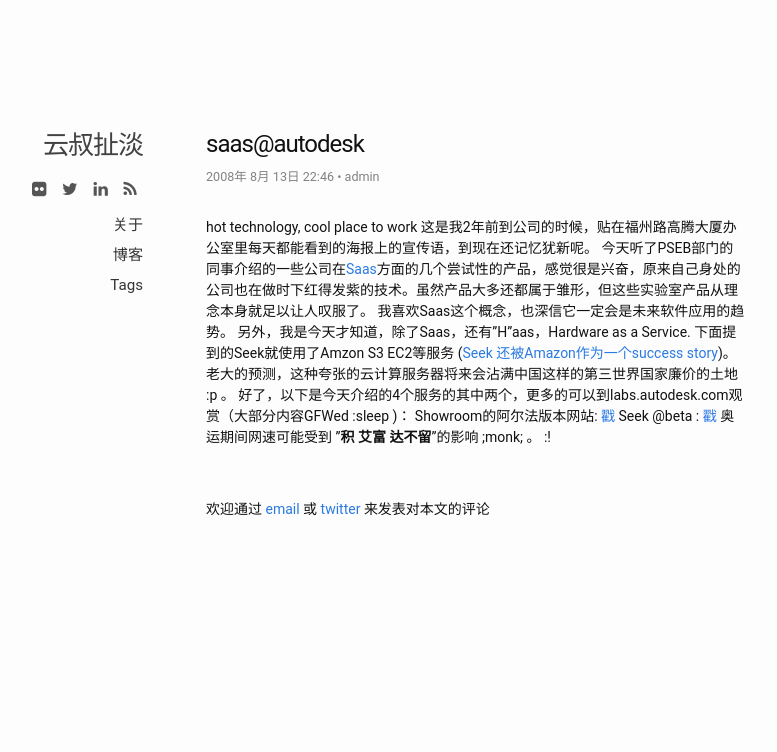
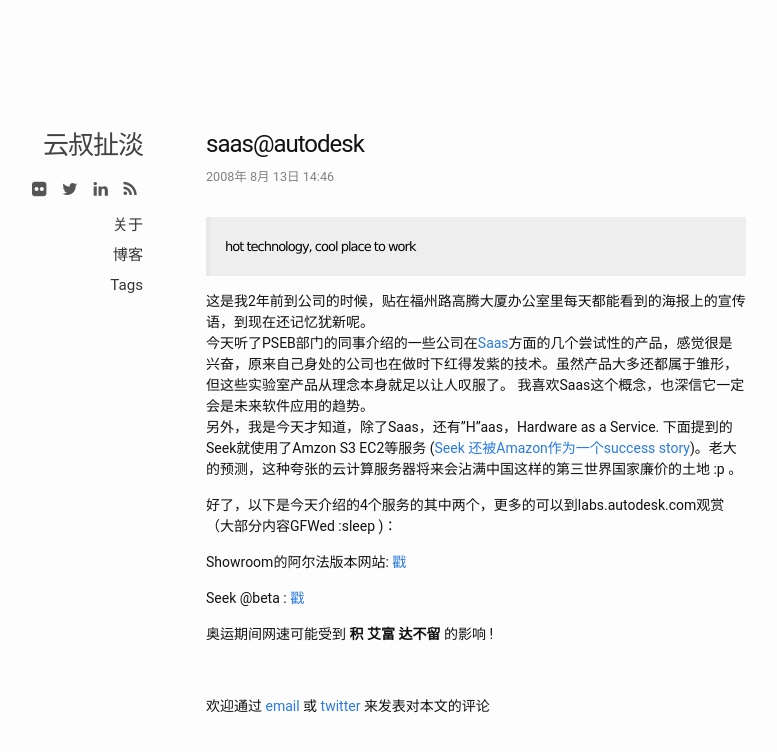
Before and after one commit to leoshcn/leoshcn.github.io, a Jekyll site: the page built from _posts/2008-08-13-saasatautodesk.md, in a window 1280 px wide. Shown: the top 752 px of the page, without its empty margins (177-954 px from the left). Built offline with Jekyll 4.4.1, drawn with Linux system fonts in a browser that asks for light colours.

Commit message:
saas article change

```diff
--- a/_posts/2008-08-13-saasatautodesk.md
+++ b/_posts/2008-08-13-saasatautodesk.md
@@ -1,17 +1,22 @@
 ---
 layout: post
 title: saas@autodesk
-date: 2008-08-13 22:46
-author: admin
-comments: true
-categories: [autodesk, saas, 观点]
+date: 2008-08-13 22:46 +0800
+tags: autodesk saas
 ---
-hot technology, cool place to work
+
+>hot technology, cool place to work
+
 这是我2年前到公司的时候，贴在福州路高腾大厦办公室里每天都能看到的海报上的宣传语，到现在还记忆犹新呢。
-今天听了PSEB部门的同事介绍的一些公司在<a href="http://en.wikipedia.org/wiki/Software_as_a_Service">Saas</a>方面的几个尝试性的产品，感觉很是兴奋，原来自己身处的公司也在做时下红得发紫的技术。虽然产品大多还都属于雏形，但这些实验室产品从理念本身就<!--more-->足以让人叹服了。
+今天听了PSEB部门的同事介绍的一些公司在<a href="http://en.wikipedia.org/wiki/Software_as_a_Service">Saas</a>方面的几个尝试性的产品，感觉很是兴奋，原来自己身处的公司也在做时下红得发紫的技术。虽然产品大多还都属于雏形，但这些实验室产品从理念本身就足以让人叹服了。
 我喜欢Saas这个概念，也深信它一定会是未来软件应用的趋势。
 另外，我是今天才知道，除了Saas，还有"H"aas，Hardware as a Service. 下面提到的Seek就使用了Amzon S3 EC2等服务 (<a href="http://www.amazon.com/b/ref=sc_fe_c_1_182241011_1/102-1443744-9368151?ie=UTF8&node=700864011&no=182241011&me=A36L942TSJ2AJA">Seek 还被Amazon作为一个success story</a>)。老大的预测，这种夸张的云计算服务器将来会沾满中国这样的第三世界国家廉价的土地 :p 。
+
 好了，以下是今天介绍的4个服务的其中两个，更多的可以到labs.autodesk.com观赏（大部分内容GFWed :sleep )：
+
 Showroom的阿尔法版本网站: <a href="http://showcase.labs.autodesk.com">戳</a>
+
 Seek @beta : <a href="http://seek.autodesk.com/">戳</a>
-奥运期间网速可能受到 ”<strong>积 艾富 达不留</strong>”的影响 ;monk; 。 :!
+
+
+奥运期间网速可能受到 **积 艾富 达不留** 的影响 !
```
